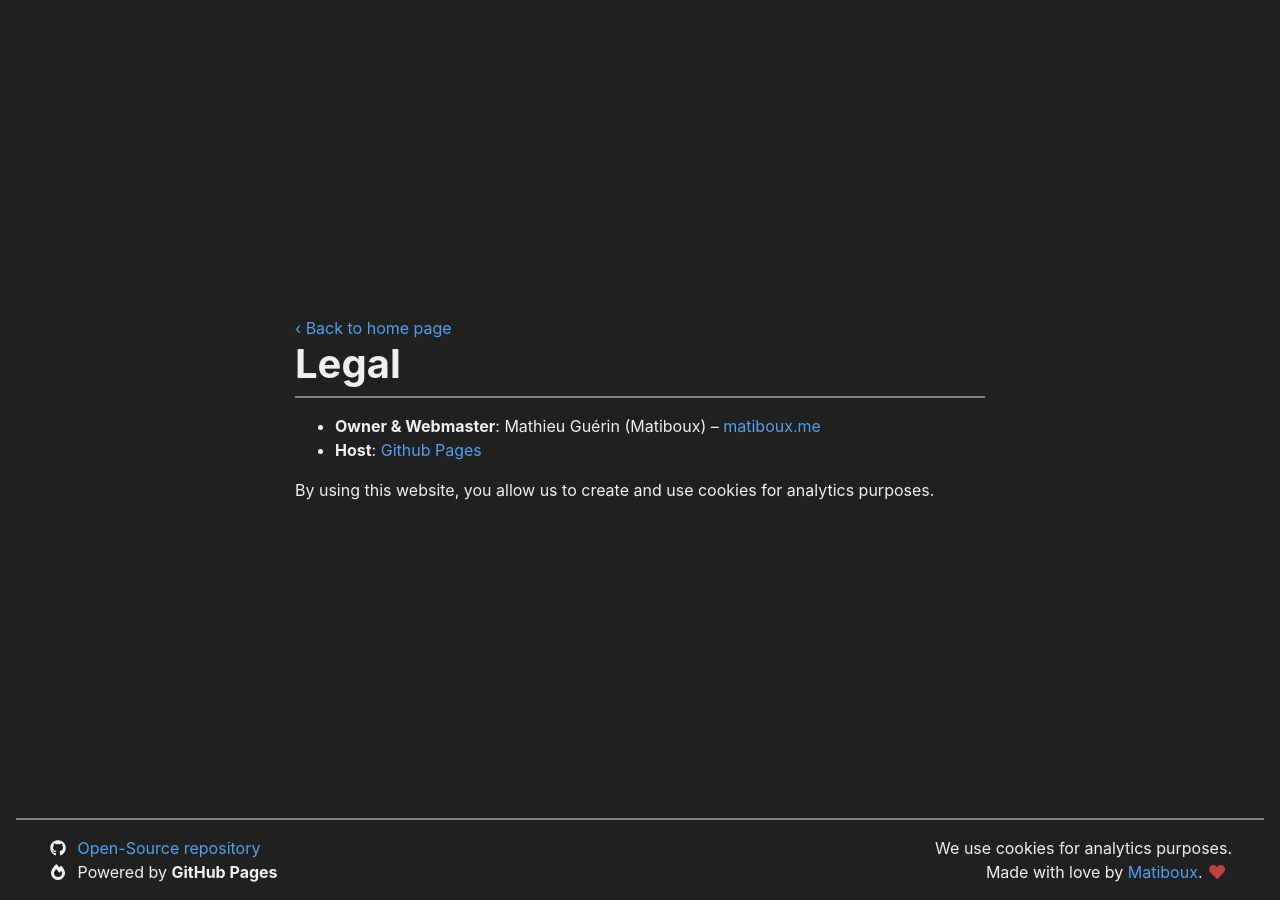
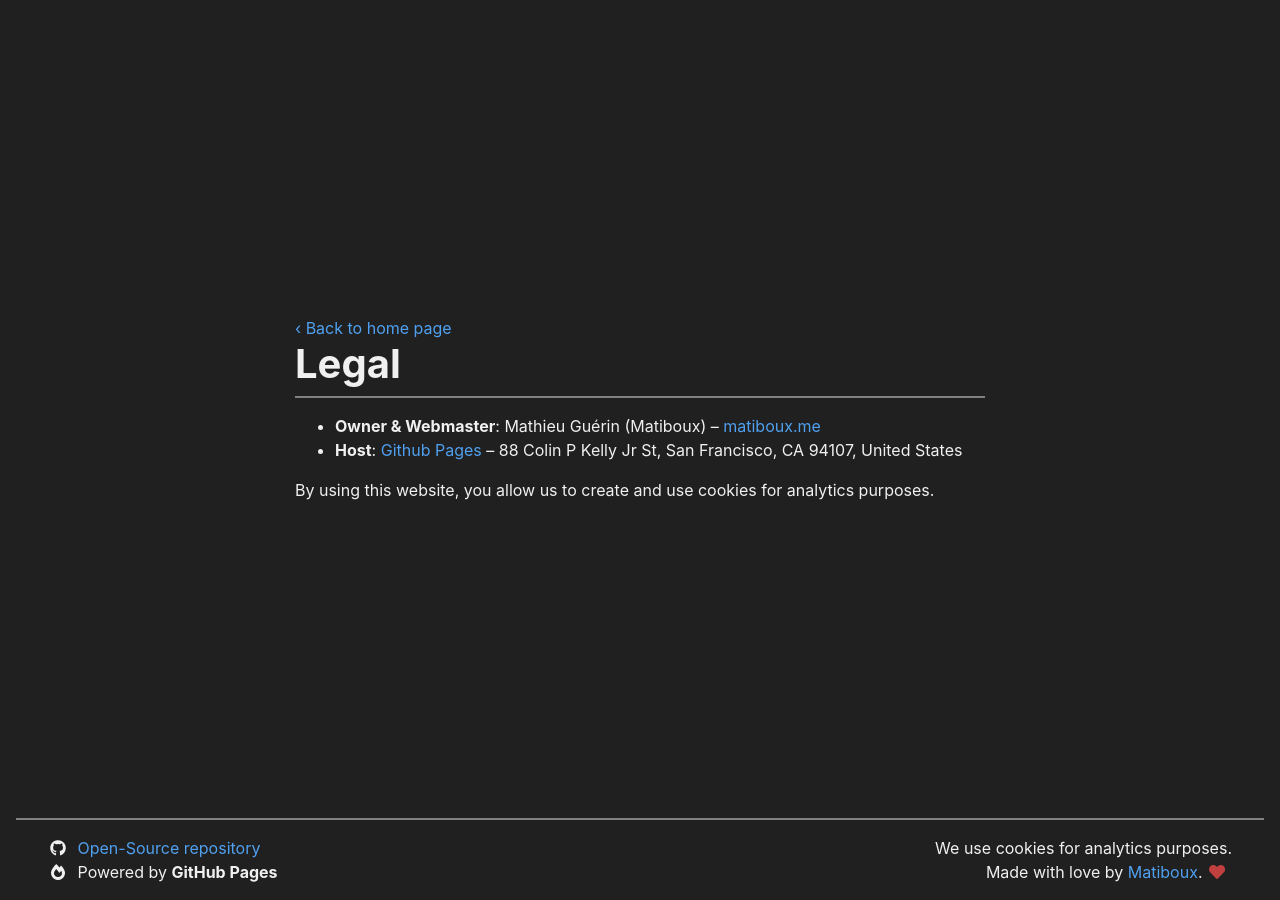
Before and after one commit to matiboux/matiboux.me, a Jekyll site: the page built from legal.html, in a window 1280 px wide. Built offline with Jekyll 4.4.1, drawn with Linux system fonts in a browser that asks for light colours; nearby versions of some CDN libraries.

Commit message:
Added host address in legal.html

```diff
--- a/legal.html
+++ b/legal.html
@@ -6,7 +6,7 @@ container_class: mw-md
 
 <ul>
 	<li><b>Owner & Webmaster</b>: Mathieu Guérin (Matiboux) – <a href="https://matiboux.me/">matiboux.me</a></li>
-	<li><b>Host</b>: <a href="https://pages.github.com/">Github Pages</a></li>
+	<li><b>Host</b>: <a href="https://pages.github.com/">Github Pages</a> – 88 Colin P Kelly Jr St, San Francisco, CA 94107, United States</li>
 </ul>
 
 <p>By using this website, you allow us to create and use cookies for analytics purposes.</p>
```
